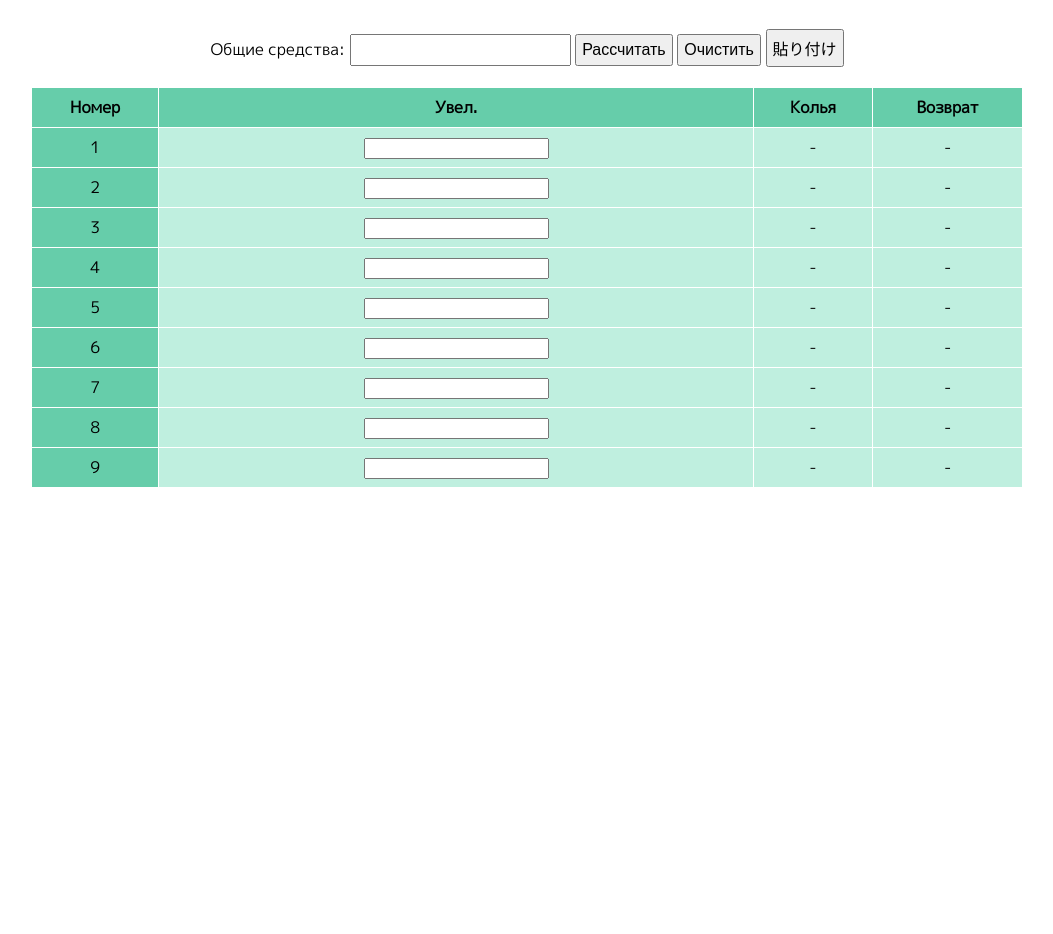
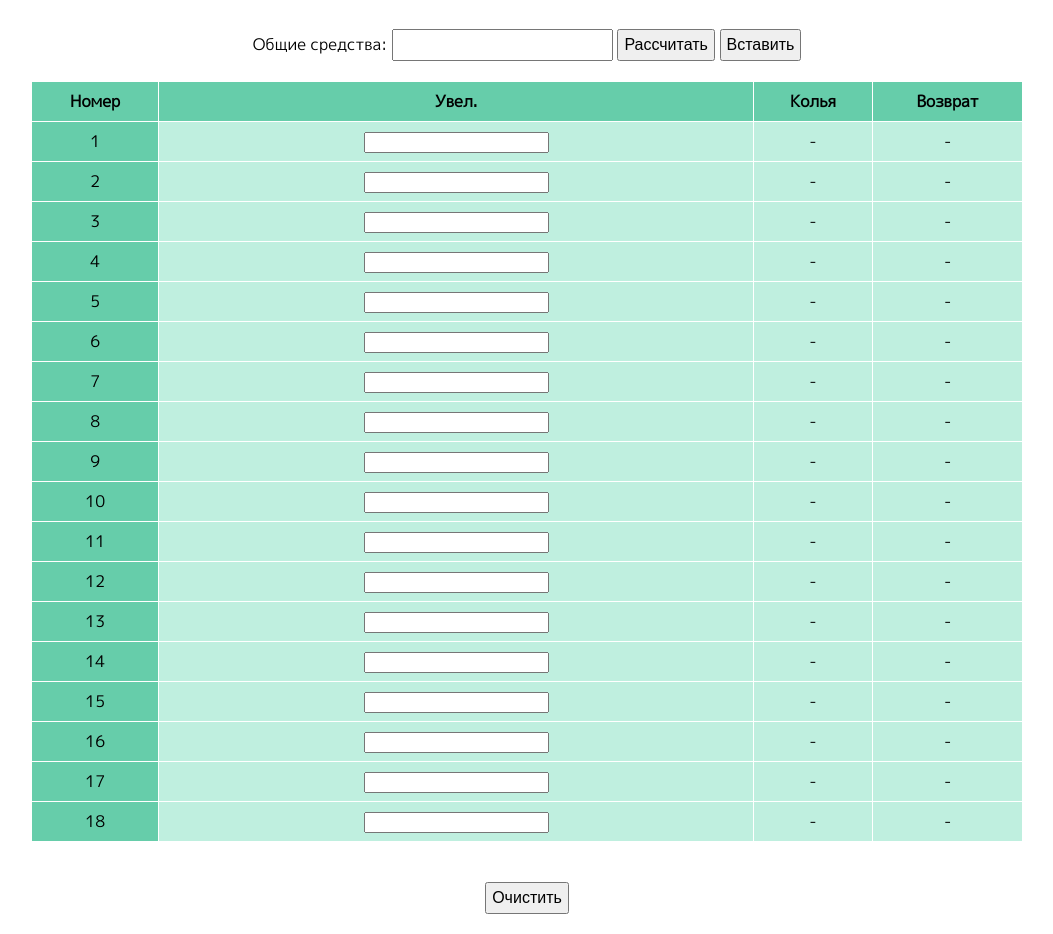
Before and after one commit to Unipega29/kb-bp, a plain HTML site: page index.html in a window 1280 px wide. Shown: the part 91-1025 px from the top of the page, without its empty margins (113-1166 px from the left). Before the commit the page ends 800 px from the top, so only its background shows below. Drawn offline with Linux system fonts and the light colour scheme.

Commit message:
Update index.html

```diff
--- a/index.html
+++ b/index.html
@@ -40,6 +40,9 @@
             padding: 5px;
             margin-top: 10px;
         }
+        .clear-btn {
+            margin-top: 20px;
+        }
     </style>
 </head>
 <body>
@@ -48,8 +51,7 @@
     <label for="totalAmount">Общие средства:</label>
     <input type="number" id="totalAmount" required>
     <button onclick="calculateBetting()">Рассчитать</button>
-    <button onclick="clearTable()">Очистить</button>
-    <button onclick="pasteOdds()">貼り付け</button>
+    <button onclick="pasteOdds()">Вставить</button>
 
     <table>
         <colgroup>
@@ -71,10 +73,12 @@
         </tbody>
     </table>
 
+    <button class="clear-btn" onclick="clearTable()">Очистить</button>
+
     <script>
-        const maxHorses = 9; // 最大9頭に変更
+        const maxHorses = 18; // 18頭に戻す
         const tableBody = document.getElementById('tableBody');
-        const distributionPercentages = [29.34, 21.03, 14.35, 11.83, 8.33, 5.63, 4.59, 3.31, 1.59]; // 分割割合
+        const distributionPercentages = [29.34, 21.03, 14.35, 11.83, 8.33, 5.63, 4.59, 3.31, 1.59, 29.34, 21.03, 14.35, 11.83, 8.33, 5.63, 4.59, 3.31, 1.59]; // 分割割合（18頭分）
 
         // テーブル行を生成
         for (let i = 1; i <= maxHorses; i++) {
```
